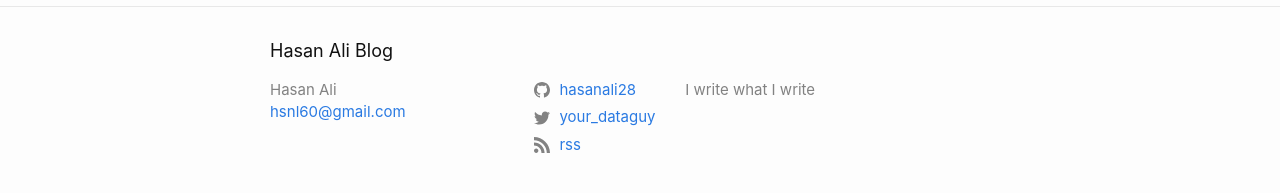
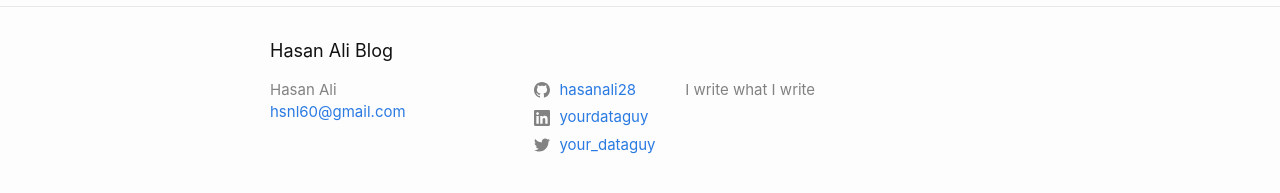
Before and after one commit to hasanali28/hasanali28.github.io, a Jekyll site: the page built from index.md, in a window 1280 px wide. Shown: the part 684-877 px from the top of the page. Built offline with Jekyll 4.4.1, drawn with Linux system fonts in a browser that asks for light colours.

Commit message:
Update _config.yml

```diff
--- a/_config.yml
+++ b/_config.yml
@@ -7,12 +7,12 @@ description: > # this means to ignore newlines until "twitter_username:"
 # social links
 twitter_username: your_dataguy
 github_username: hasanali28
-rss: rss
+# rss: rss
 # dribbble_username: jekyll
 # facebook_username: jekyll
 # flickr_username: jekyll
 # instagram_username: jekyll
-# linkedin_username: jekyll
+linkedin_username: yourdataguy
 # pinterest_username: jekyll
 # youtube_username: jekyll
 # youtube_channel: UC8CXR0-3I70i1tfPg1PAE1g
```
